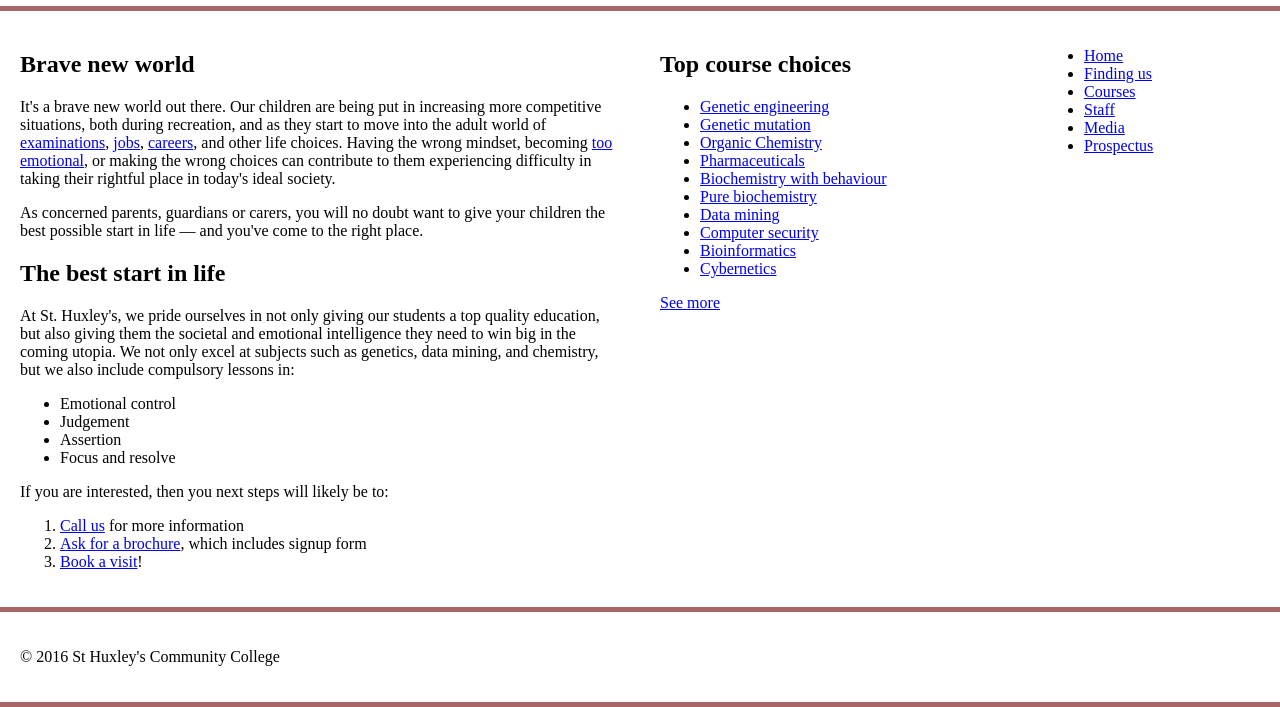
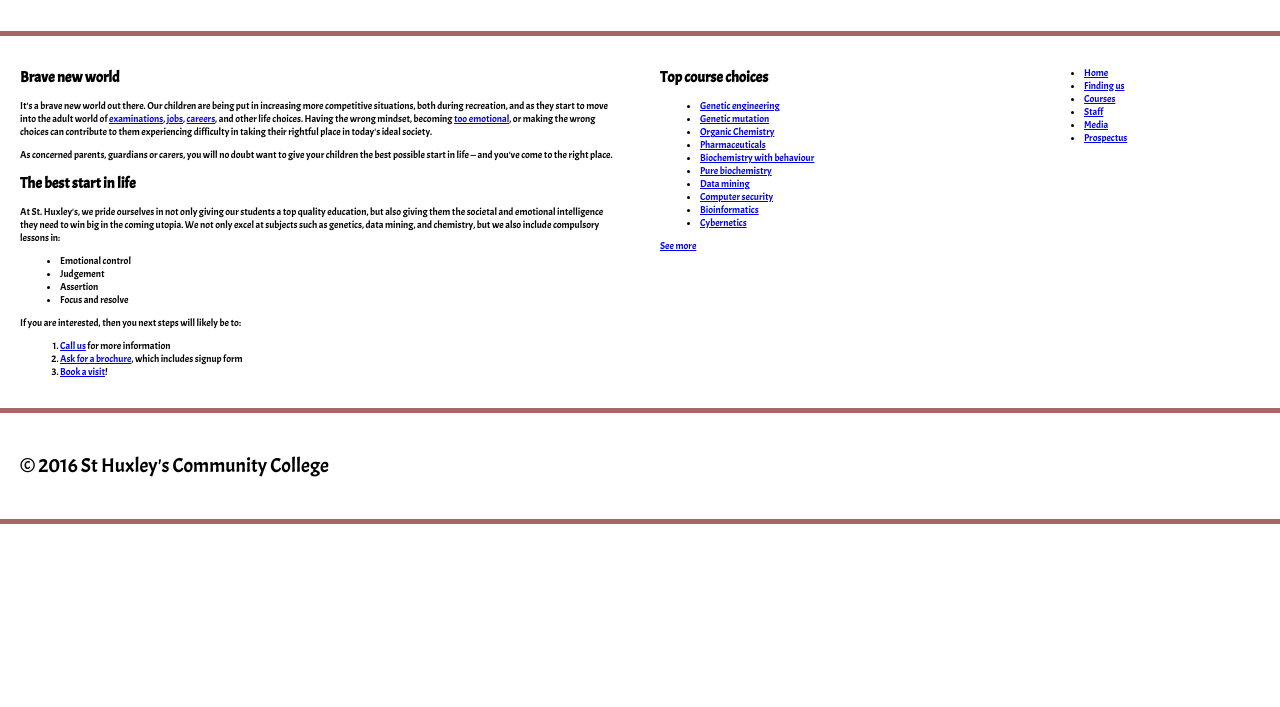
Before and after one commit to g3ngoric/public, a plain HTML site: page webdev/mdn/css/exercises/community_school_homepage/index.html in a window 1280 px wide. Shown: the part 119-826 px from the top of the page. After the commit the page ends 800 px from the top, so only its background shows below. Drawn offline with Linux system fonts and the light colour scheme.

Commit message:
worked on high school exercise

```diff
--- a/webdev/mdn/css/exercises/community_school_homepage/style.css
+++ b/webdev/mdn/css/exercises/community_school_homepage/style.css
@@ -1,10 +1,37 @@
 /* General setup */
+
+/* san serif font */
+@font-face {
+    font-family: 'acmeregular';
+    src: url('fonts/acme-regular-webfont.woff2') format('woff2'),
+         url('fonts/acme-regular-webfont.woff') format('woff');
+    font-weight: normal;
+    font-style: normal;
+
+}
+
+
+/*serif font */
+
+@font-face {
+    font-family: 'abril_fatfaceregular';
+    src: url('fonts/abrilfatface-regular-webfont.woff2') format('woff2'),
+         url('fonts/abrilfatface-regular-webfont.woff') format('woff');
+    font-weight: normal;
+    font-style: normal;
+
+}
 
 * {
   box-sizing: border-box;
 }
 
+html {
+  font-size: 10px;
+}
+
 body {
+  font-family: 'abril_fatfaceregular';
   margin: 0 auto;
   min-width: 1000px;
   max-width: 1400px;
@@ -33,6 +60,7 @@ footer {
 
 header, section, aside, nav, footer {
   padding: 20px;
+  font-family: 'acmeregular';
 }
 
 /* header and footer */
@@ -40,6 +68,8 @@ header, section, aside, nav, footer {
 header, footer {
   border-top: 5px solid #a66;
   border-bottom: 5px solid #a66;
+  font-family: 'acmeregular';
+  font-size: 2em;
 }
 
 /* WRITE YOUR CODE BELOW HERE */
```
